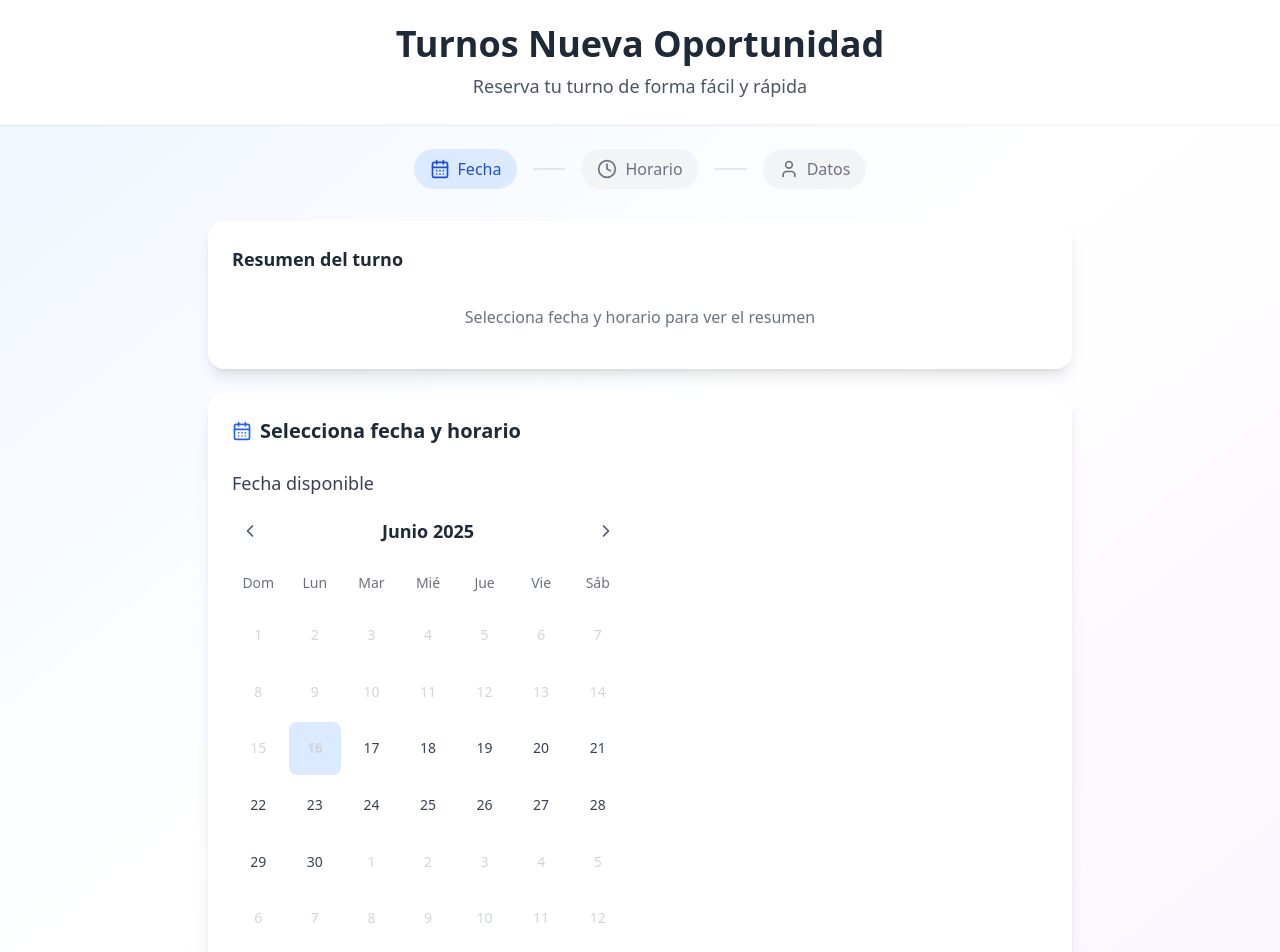
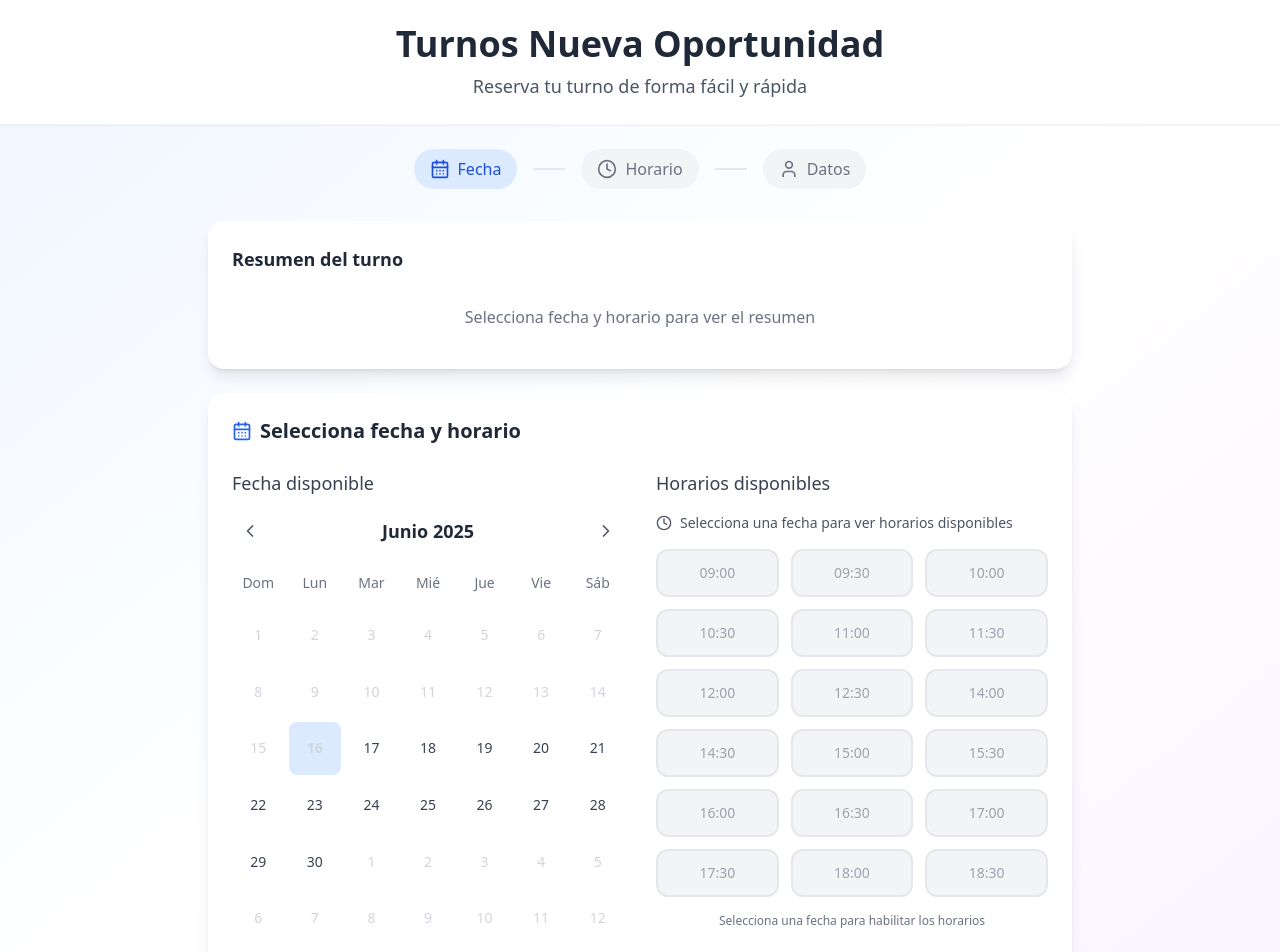
Before and after one commit to KinoGuerra/nueva-oportunidad-turnos-web, a React (Vite) app: page / in a window 1280 px wide. Shown: the top 952 px of the page. Built offline with nearby package versions, Linux system fonts and the light colour scheme.

Commit message:
Fix: Always show time slots
Always show time slots, disabling them when no date is selected. Enable time slot selection after a date is selected.

```diff
--- a/src/components/TimeSlots.tsx
+++ b/src/components/TimeSlots.tsx
@@ -3,7 +3,7 @@ import React from 'react';
 import { Clock } from 'lucide-react';
 
 interface TimeSlotsProps {
-  selectedDate: Date;
+  selectedDate: Date | null;
   onTimeSelect: (time: string) => void;
   selectedTime: string | null;
 }
@@ -37,57 +37,71 @@ export const TimeSlots: React.FC<TimeSlotsProps> = ({ selectedDate, onTimeSelect
     return unavailable;
   };
 
-  const unavailableSlots = getUnavailableSlots(selectedDate);
-  const isWeekend = selectedDate.getDay() === 0 || selectedDate.getDay() === 6;
+  // Si no hay fecha seleccionada, mostrar todos los horarios pero deshabilitados
+  let availableSlots = timeSlots;
+  let unavailableSlots: string[] = [];
+  let isWeekend = false;
 
-  const availableSlots = isWeekend
+  if (selectedDate) {
+    unavailableSlots = getUnavailableSlots(selectedDate);
+    isWeekend = selectedDate.getDay() === 0 || selectedDate.getDay() === 6;
+
+    availableSlots = isWeekend
       ? unavailableSlots
       : timeSlots.filter(slot => !unavailableSlots.includes(slot));
+  }
 
   return (
     <div className="space-y-4">
       <div className="flex items-center text-sm text-gray-600 mb-4">
         <Clock className="w-4 h-4 mr-2" />
         <span>
-          {selectedDate.toLocaleDateString('es-ES', {
+          {selectedDate
+            ? selectedDate.toLocaleDateString('es-ES', {
                 weekday: 'long',
                 day: 'numeric',
                 month: 'long'
-          })}
+              })
+            : 'Selecciona una fecha para ver horarios disponibles'
+          }
         </span>
       </div>
 
-      {availableSlots.length === 0 ? (
-        <div className="text-center py-8">
-          <div className="text-gray-500 mb-2">No hay horarios disponibles</div>
-          <div className="text-sm text-gray-400">Selecciona otra fecha</div>
-        </div>
-      ) : (
       <div className="grid grid-cols-2 sm:grid-cols-3 gap-3">
-          {availableSlots.map((time) => (
+        {timeSlots.map((time) => {
+          const isAvailable = selectedDate && availableSlots.includes(time);
+          const isSelected = selectedTime === time;
+
+          return (
             <button
               key={time}
-              onClick={() => onTimeSelect(time)}
+              onClick={() => isAvailable && onTimeSelect(time)}
+              disabled={!selectedDate || !isAvailable}
               className={`
                 px-4 py-3 rounded-xl text-sm font-medium transition-all duration-200
                 border-2 hover:scale-105 active:scale-95
-                ${selectedTime === time
+                ${!selectedDate
+                  ? 'bg-gray-100 text-gray-400 border-gray-200 cursor-not-allowed'
+                  : isSelected
                     ? 'bg-blue-600 text-white border-blue-600 shadow-lg'
-                  : 'bg-white text-gray-700 border-gray-200 hover:border-blue-300 hover:bg-blue-50'
+                    : isAvailable
+                      ? 'bg-white text-gray-700 border-gray-200 hover:border-blue-300 hover:bg-blue-50'
+                      : 'bg-gray-100 text-gray-400 border-gray-200 cursor-not-allowed'
                 }
               `}
             >
               {time}
             </button>
-          ))}
+          );
+        })}
       </div>
-      )}
 
-      {availableSlots.length > 0 && (
       <div className="text-xs text-gray-500 text-center mt-4">
-          {availableSlots.length} horarios disponibles
+        {!selectedDate
+          ? 'Selecciona una fecha para habilitar los horarios'
+          : `${availableSlots.length} horarios disponibles`
+        }
       </div>
-      )}
     </div>
   );
 };
--- a/src/pages/Index.tsx
+++ b/src/pages/Index.tsx
@@ -1,4 +1,3 @@
-
 import React, { useState } from 'react';
 import { Calendar } from '../components/Calendar';
 import { TimeSlots } from '../components/TimeSlots';
@@ -145,8 +144,7 @@ const Index = () => {
                 <Calendar onDateSelect={handleDateSelect} selectedDate={selectedDate} />
               </div>
 
-              {/* Time Slots */}
-              {selectedDate && (
+              {/* Time Slots - Always visible */}
               <div>
                 <h3 className="text-lg font-medium text-gray-700 mb-4">Horarios disponibles</h3>
                 <TimeSlots
@@ -155,7 +153,6 @@ const Index = () => {
                   selectedTime={selectedTime}
                 />
               </div>
-              )}
             </div>
           </div>
 
```
Lines whose indentation alone changed are shown as unchanged.
